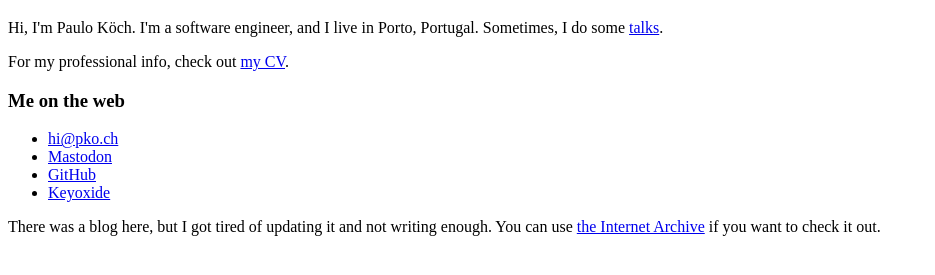
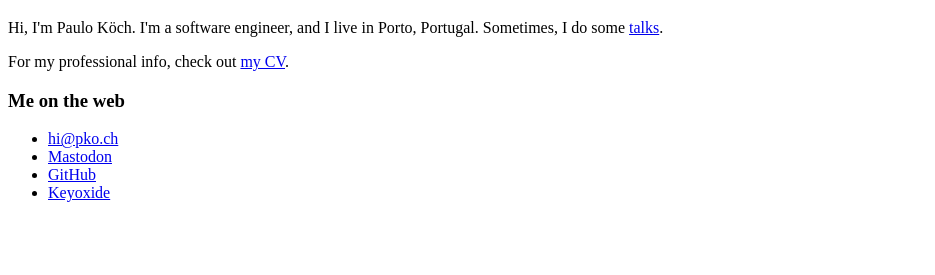
Before and after one commit to pkoch/pko.ch, a website: page index.html in a window 1280 px wide. Shown: the part 61-336 px from the top of the page, without its empty margins (0-935 px from the left). Drawn offline with Linux system fonts and the light colour scheme.

Commit message:
Remove link to Internet Archive

```diff
--- a/index.html
+++ b/index.html
@@ -22,6 +22,4 @@
   <li><a href="https://keyoxide.org/7CF89ADCDA4CB27D18A943E4F6B4B93498A0C85D" rel="me">Keyoxide</a></li>
 </ul>
 
-<p>There was a blog here, but I got tired of updating it and not writing enough. You can use <a href="http://web.archive.org/web/20160822134207/http://pko.ch/">the Internet Archive</a> if you want to check it out.</p>
-
 </body></html>
```
